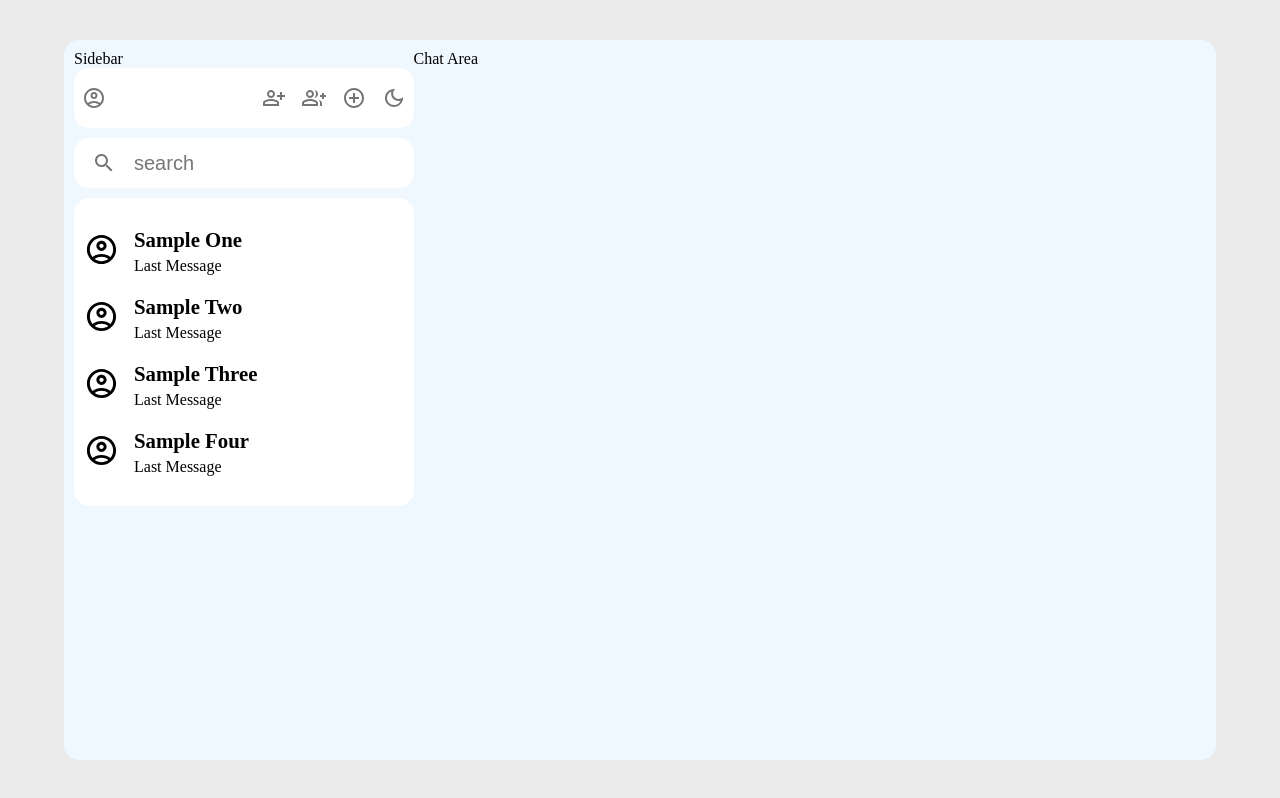
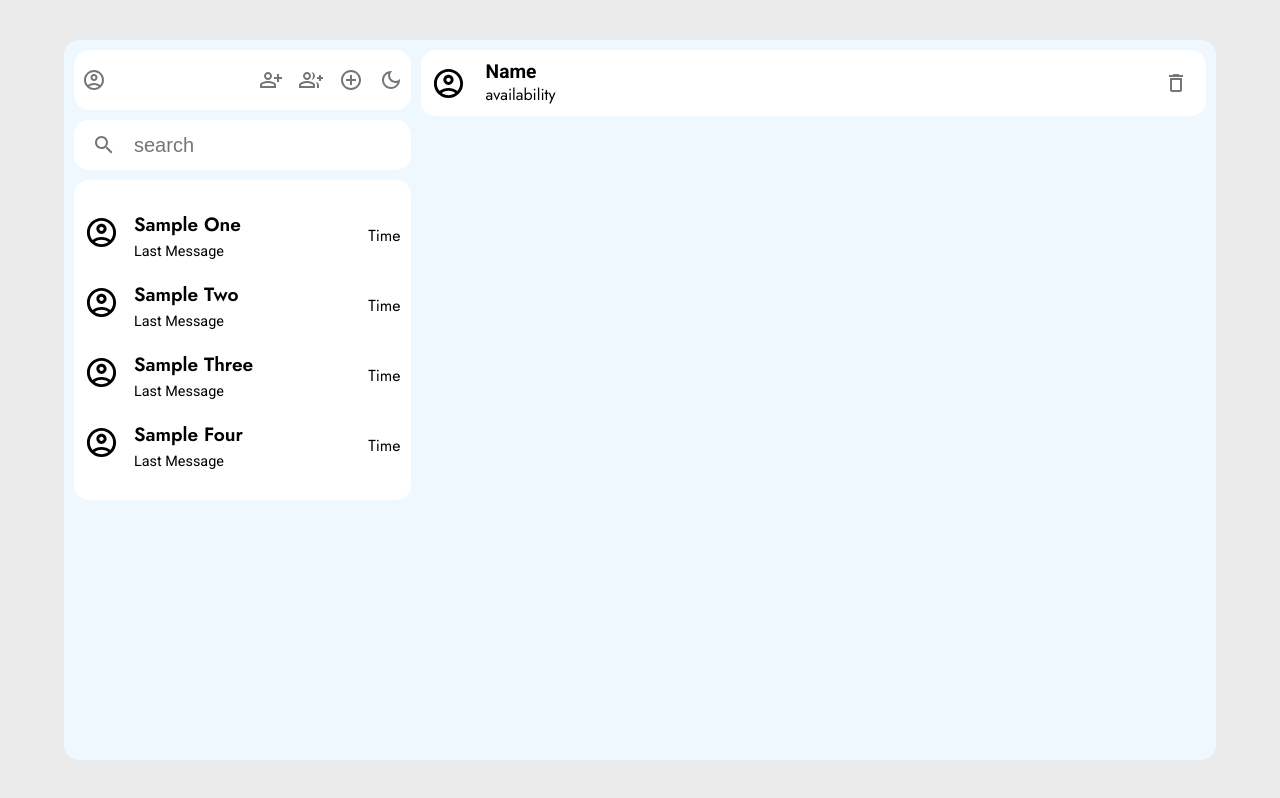
Before and after one commit to shiningsudipto/chatApp-socket.io, a React (Vite) app: page / in a window 1280 px wide. Built offline with nearby package versions, Linux system fonts and the light colour scheme.

Commit message:
chat area header added

```diff
--- /dev/null
+++ b/src/components/CaHeader.jsx
@@ -0,0 +1,21 @@
+import AccountCircleOutlinedIcon from '@mui/icons-material/AccountCircleOutlined';
+import DeleteOutlineOutlinedIcon from '@mui/icons-material/DeleteOutlineOutlined';
+import { IconButton } from '@mui/material';
+
+const CaHeader = () => {
+    return (
+        <div className="caHeader">
+            <AccountCircleOutlinedIcon fontSize='large' />
+            {/* <img src="" alt="" /> */}
+            <div className='caUserDetails'>
+                <p className='caName'>Name</p>
+                <p>availability</p>
+            </div>
+            <IconButton>
+                <DeleteOutlineOutlinedIcon />
+            </IconButton>
+        </div>
+    );
+};
+
+export default CaHeader;
--- a/src/components/ChatArea.jsx
+++ b/src/components/ChatArea.jsx
@@ -1,8 +1,16 @@
+import CaHeader from "./CaHeader";
 
 const ChatArea = () => {
     return (
         <div className="chatArea">
-            <p>Chat Area</p>
+            {/* Header */}
+            <div>
+                <CaHeader />
+            </div>
+            {/* Message Area */}
+            <div></div>
+            {/* Input Area */}
+            <div></div>
         </div>
     );
 };
--- a/src/components/SbUsers.jsx
+++ b/src/components/SbUsers.jsx
@@ -10,7 +10,8 @@ const SbUsers = () => {
         {
             image: '',
             name: 'Sample Two',
-            message: 'Last Message'
+            message: 'Last Message',
+
         },
         {
             image: '',
@@ -31,9 +32,12 @@ const SbUsers = () => {
                         {/* <img src='' alt="" /> */}
                         <AccountCircleOutlinedIcon fontSize='large' />
                     </div>
-                    <div>
+                    <div className='sbUserInfo'>
                         <p className='sbUserName'>{user.name}</p>
                         <p className='sbUserMessage'>{user.message}</p>
+                    </div>
+                    <div className='sbMessageTime'>
+                        <p>Time</p>
                     </div>
                 </div>)}
         </div>
--- a/src/components/Sidebar.jsx
+++ b/src/components/Sidebar.jsx
@@ -5,7 +5,6 @@ import SbUsers from "./SbUsers";
 const Sidebar = () => {
     return (
         <div className="sidebar">
-            <p>Sidebar</p>
             <SActionIcons />
             <SSearchSection />
             <SbUsers />
--- a/src/index.css
+++ b/src/index.css
@@ -1,7 +1,13 @@
+@import url('https://fonts.googleapis.com/css2?family=Jost:wght@400;600;700&family=Roboto:wght@400;700&display=swap');
 *{
     margin: 0;
     padding: 0;
     box-sizing: border-box;
+}
+
+body{
+    font-family: 'Jost', sans-serif;
+/* font-family: 'Roboto', sans-serif; */
 }
 
 .mainLayout{
@@ -22,6 +28,7 @@
 
 .homeLayout{
     display: flex;
+    gap: 10px;
     border-radius: 15px;
 }
 
@@ -78,9 +85,44 @@
     margin-right: 15px;
 }
 .sbUserName{
-    font-size: 1.3rem;
-    font-weight: 700;
+    font-size: 1.2rem;
+    font-weight: 600;
+}
+.sbUserInfo{
+    flex-grow: 1;
 }
 .sbUserMessage{
     margin-top: 5px;
+    font-size: 0.9rem;
+    font-family: 'Roboto', sans-serif;
 }
+.sbMessageTime{
+
+}
+
+
+/*
+Chat Area
+*/
+
+.chatArea{
+display: flex;
+flex-direction: column;
+gap: 10px;
+}
+.caHeader{
+    display: flex;
+    align-items: center;
+    gap: 20px;
+    background-color: white;
+    border-radius: 15px;
+    padding: 10px;
+}
+.caUserDetails{
+    flex-grow: 1;
+}
+.caName{
+    font-size: 1.2rem;
+    font-family: 'Roboto', sans-serif;
+font-weight: 600;
+}
--- a/src/layouts/MainLayout.jsx
+++ b/src/layouts/MainLayout.jsx
@@ -1,9 +1,9 @@
-import { Outlet } from "react-router-dom";
+import Home from "../pages/Home";
 
 const MainLayout = () => {
     return (
         <div className="mainLayout">
-            <Outlet />
+            <Home />
         </div>
     );
 };
```
